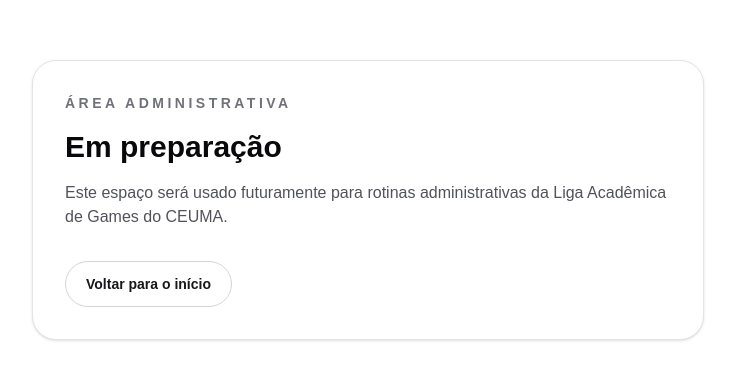
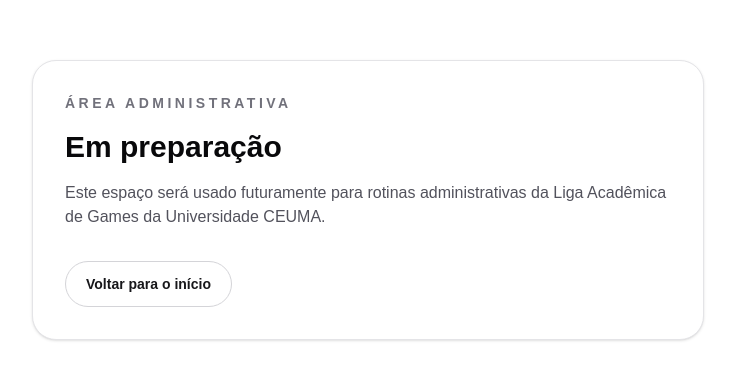
Before and after one commit to newtsilv/lag, a Next.js app: page /admin in a window 1280 px wide. Shown: the part 200-580 px from the top of the page, without its empty margins (272-1007 px from the left). Built offline with nearby package versions, Linux system fonts and the light colour scheme.

Commit message:
feat: atualiza texto da seção administrativa para incluir nome completo da universidade

```diff
--- a/src/app/admin/page.tsx
+++ b/src/app/admin/page.tsx
@@ -12,7 +12,7 @@
         </h1>
         <p className="mt-4 text-zinc-600 dark:text-zinc-300">
           Este espaço será usado futuramente para rotinas administrativas da
-          Liga Acadêmica de Games do CEUMA.
+          Liga Acadêmica de Games da Universidade CEUMA.
         </p>
         <Link
           className="mt-8 inline-flex rounded-full border border-zinc-300 px-5 py-3 text-sm font-semibold text-zinc-900 transition hover:border-zinc-500 dark:border-zinc-700 dark:text-zinc-100 dark:hover:border-zinc-400"
```
